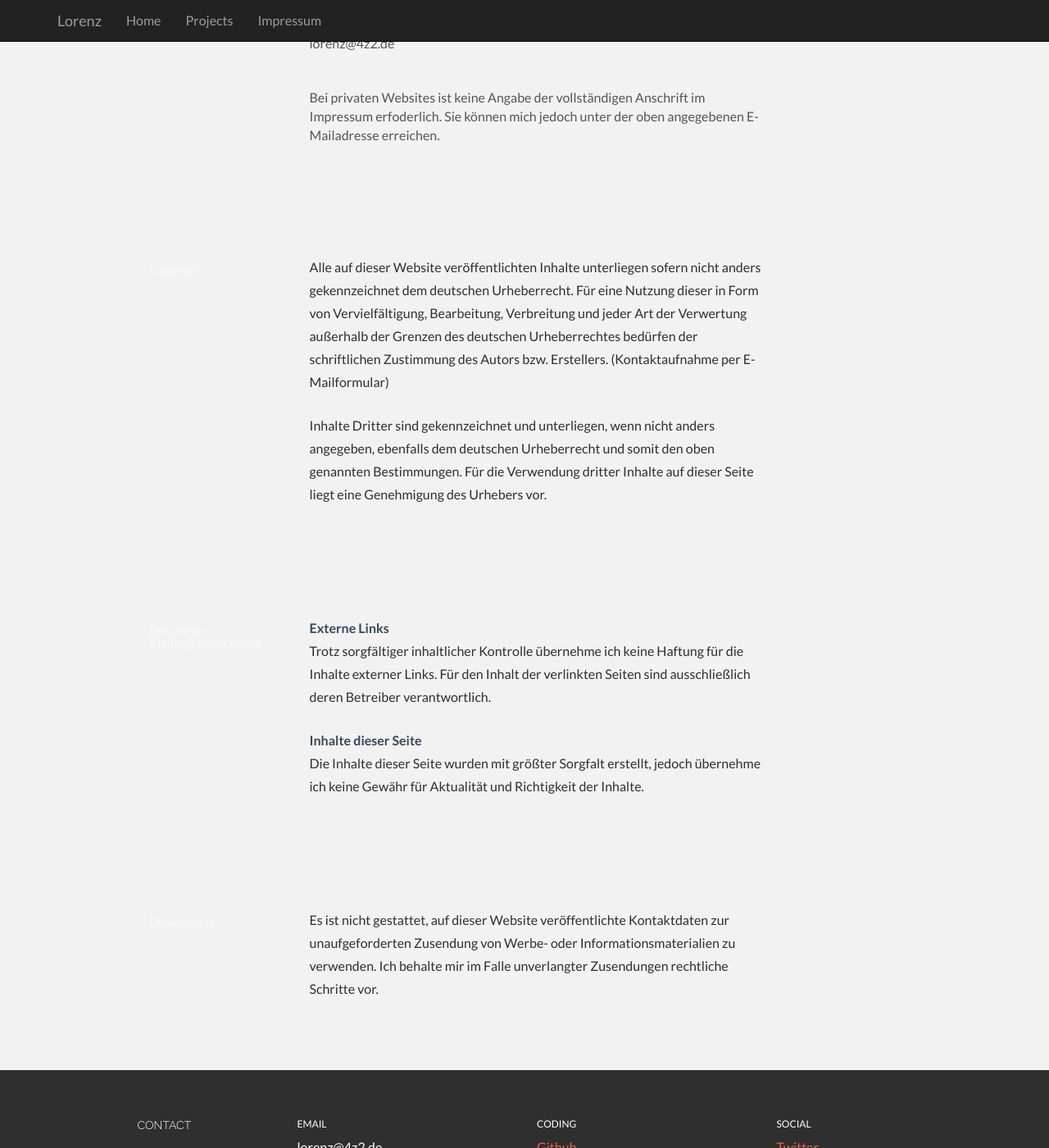
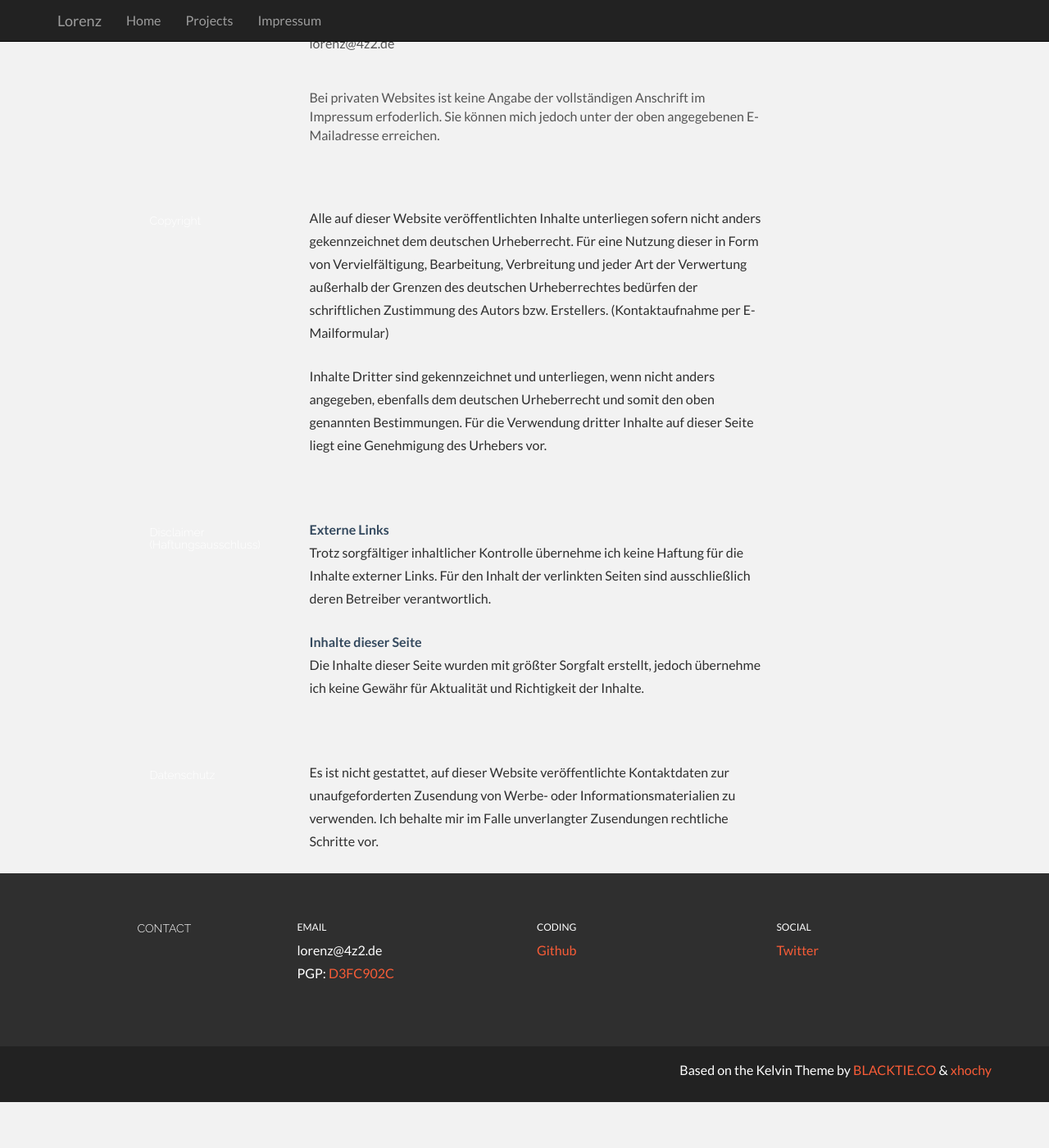
Before and after one commit to lorenzhs/lorenzhs.github.io, a Jekyll site: the page built from imprint.html, in a window 1280 px wide and 1400 px high, scrolled down 253 px. Shown: the whole window at 82% size. Built offline with Jekyll 4.4.1, drawn with Linux system fonts in a browser that asks for light colours; nearby versions of some CDN libraries; after the commit the page ends 1597 px from its top, so only the background shows below that.

Commit message:
Fix layout issue

```diff
--- a/assets/css/main.css
+++ b/assets/css/main.css
@@ -266,8 +266,11 @@ a:after {
 
 .desc {
 	padding-top: 50px;
+	font-weight: normal;
+}
+
+.desc.gapafter {
 	padding-bottom: 60px;
-	font-weight: normal;
 }
 
 .desc p {
--- a/index.html
+++ b/index.html
@@ -24,7 +24,7 @@
     </div>
 </div>
 
-<div class="container desc">
+<div class="container desc gapafter">
     {% for post in site.posts %}
     <div class="row">
         <div class="col-lg-2 col-lg-offset-1">
```
